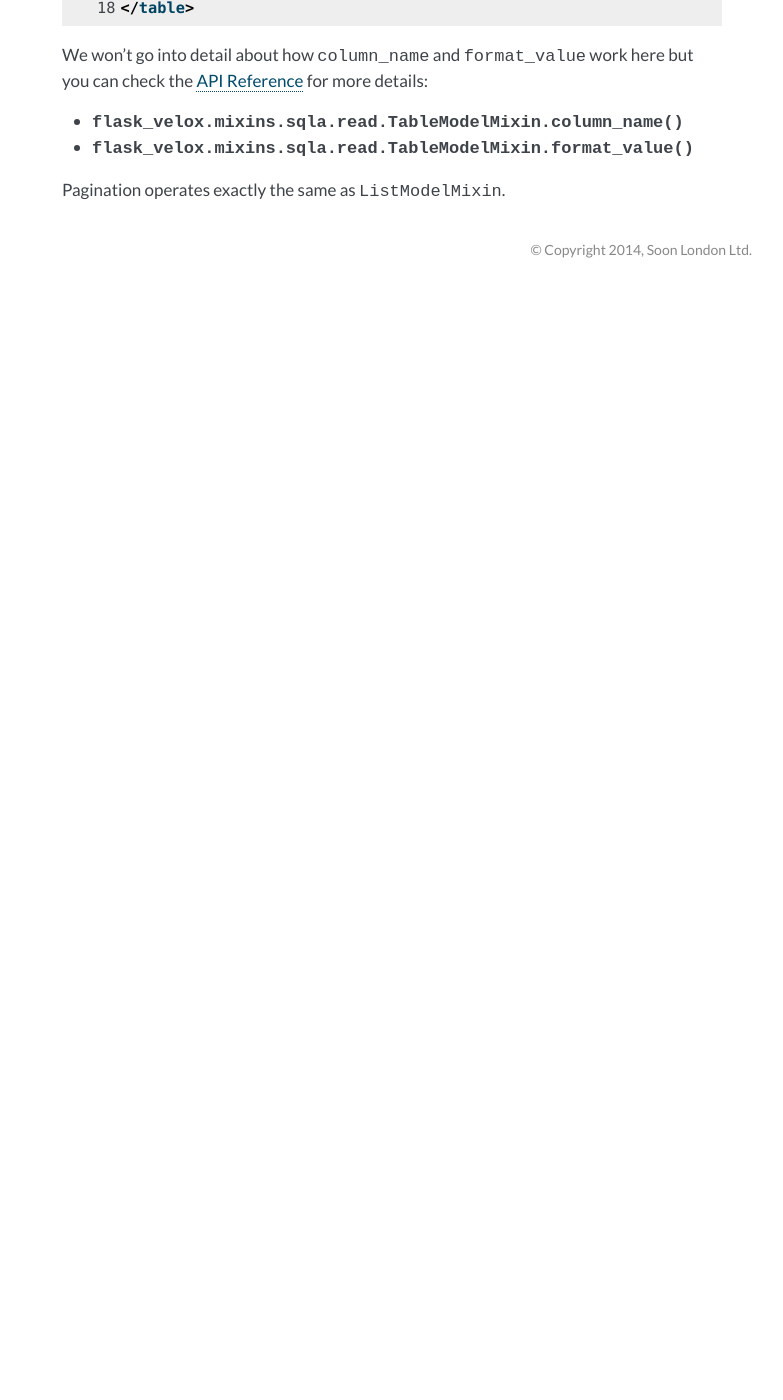
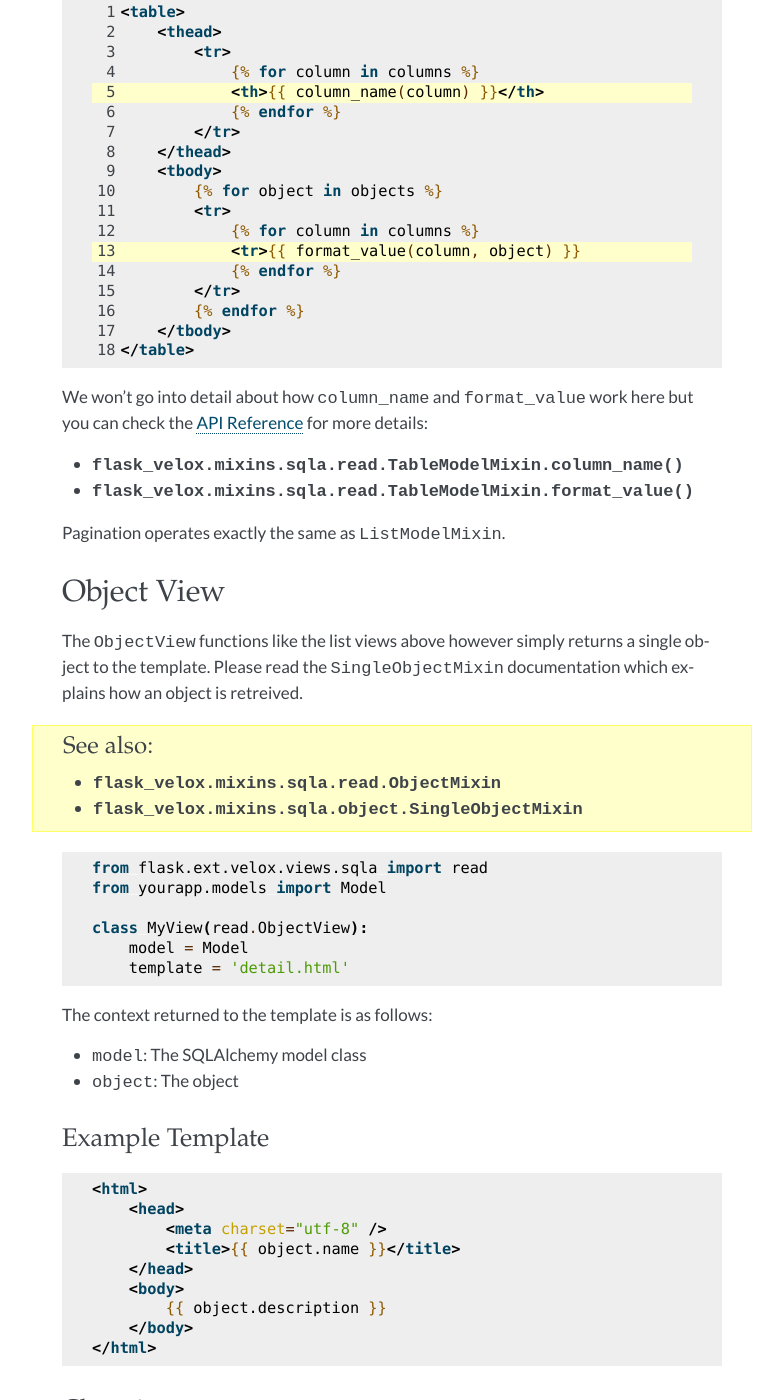
Before and after one commit to thisissoon/Flask-Velox, a Sphinx documentation site: the page built from docs/sqlalchemy/read.rst, in a window 1280 px wide and 1400 px high, scrolled down 2662 px. Shown: the whole window, without its empty margins (408-1191 px from the left). Built offline with Sphinx 7.4.7, drawn with Linux system fonts in a browser that asks for light colours; some web fonts are replaced; the version number could not be read and is left out; before the commit the page ends 2950 px from its top, so only the background shows below that; some of the changed text lies outside the part shown.

Commit message:
Ability to custimse context variables for detail / list views w/ documentation

```diff
--- a/CHANGELOG.rst
+++ b/CHANGELOG.rst
@@ -6,6 +6,8 @@
 - Feature: ``ObjectView`` and ``ObjectMixin`` for rendering single objects
 - Feature: ``request.view_args`` can now be accessed as view instance
   attributes for accessing in other methods
+- Feature: Ability to customise context name for ``objects`` / ``object``
+  within SQLAlchemy read views.
 
 2014.04.24.2
 ------------
--- a/docs/sqlalchemy/read.rst
+++ b/docs/sqlalchemy/read.rst
@@ -85,6 +85,25 @@
     {% if objects.has_prev %}<a href="{{ url_for('rule', page=objects.prev_num) }}"><< Newer Objects{% else %}<< Newer Objects{% endif %} |
     {% if objects.has_next %}<a href="{{ url_for('rule', page=objects.next_num) }}">Older Objects >></a>{% else %}Older Objects >>{% endif %}
 
+Changing context name
+~~~~~~~~~~~~~~~~~~~~~
+
+If you do not wish ``objects`` to be used as the context name for your object
+list you can change this be defining a ``objects_context_name`` attribute on
+the class, for example:
+
+.. code-block:: python
+
+    from flask.ext.velox.views.sqla import read
+    from yourapp.models import Model
+
+    class MyView(read.ModelListView):
+        model = Model
+        objects_context_name = 'foos'
+        template = 'list.html'
+
+In this case ``foos`` will be used instead of ``objects`` in the template.
+
 Model Table View
 ----------------
 
@@ -147,3 +166,64 @@
 * :py:meth:`flask_velox.mixins.sqla.read.TableModelMixin.format_value`
 
 Pagination operates exactly the same as ``ListModelMixin``.
+
+Object View
+-----------
+
+The ``ObjectView`` functions like the list views above however simply returns a
+single object to the template. Please read the ``SingleObjectMixin``
+documentation which explains how an object is retreived.
+
+.. seealso::
+
+    * :py:class:`flask_velox.mixins.sqla.read.ObjectMixin`
+    * :py:class:`flask_velox.mixins.sqla.object.SingleObjectMixin`
+
+.. code-block:: python
+
+    from flask.ext.velox.views.sqla import read
+    from yourapp.models import Model
+
+    class MyView(read.ObjectView):
+        model = Model
+        template = 'detail.html'
+
+The context returned to the template is as follows:
+
+* ``model``: The SQLAlchemy model class
+* ``object``: The object
+
+Example Template
+~~~~~~~~~~~~~~~~
+
+.. code-block:: html+jinja
+
+    <html>
+        <head>
+            <meta charset="utf-8" />
+            <title>{{ object.name }}</title>
+        </head>
+        <body>
+            {{ object.description }}
+        </body>
+    </html>
+
+Changing context name
+~~~~~~~~~~~~~~~~~~~~~
+
+As with the list views you can change the context name used for accessing the
+object in the template by setting an ``object_context_name`` attribute on the
+view class:
+
+.. code-block:: python
+
+    from flask.ext.velox.views.sqla import read
+    from yourapp.models import Model
+
+    class MyView(read.ObjectView):
+        model = Model
+        template = 'detail.html'
+        object_context_name = 'foo'
+
+In the above view ``foo`` will be returned to the template for accessing the
+object rather than ``object``.
```
Also changed, not shown: 1 other file.
